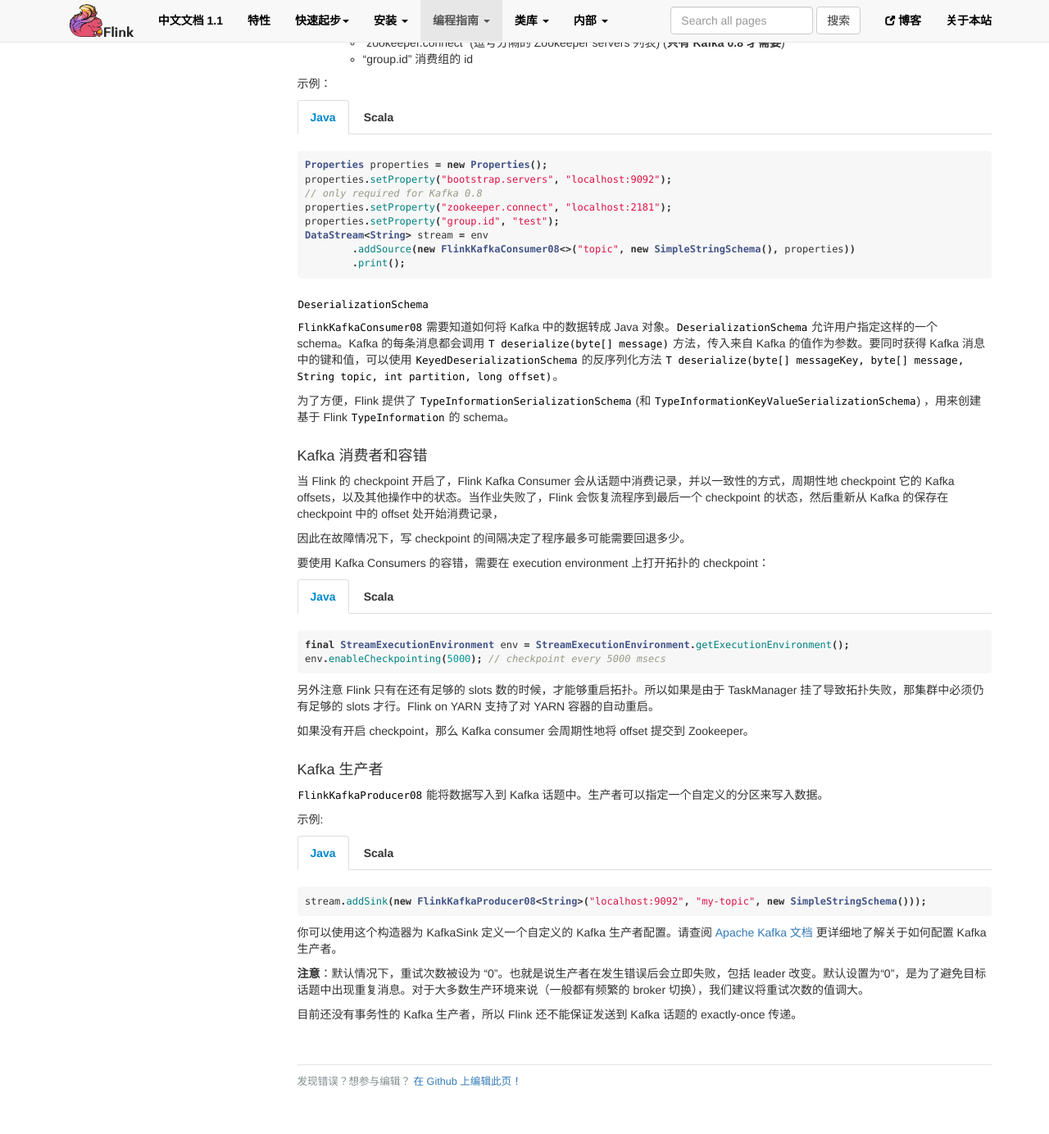
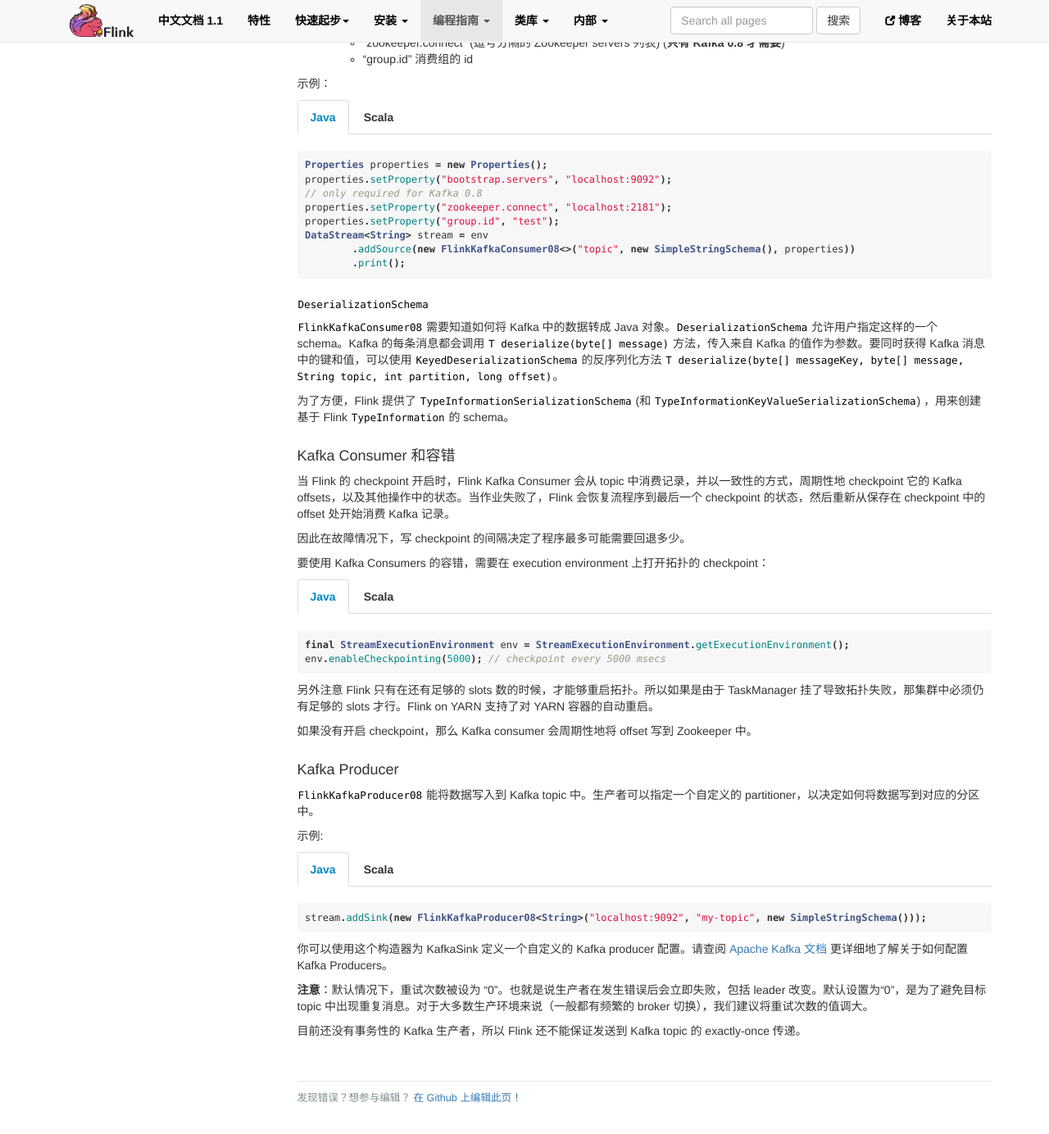
Before and after one commit to xuchuanyin/flink-china-doc, a Jekyll site: the page built from apis/streaming/connectors/kafka.md, in a window 1280 px wide and 1400 px high, scrolled down 1106 px. Shown: the top 1384 px of the window at 82% size. Built offline with Jekyll 4.4.1, drawn with Linux system fonts in a browser that asks for light colours; nearby versions of some CDN libraries; comment, search, counter and statistics services are not loaded; some of the changed text lies outside the part shown.

Commit message:
addressed review comments

```diff
--- a/apis/streaming/connectors/kafka.md
+++ b/apis/streaming/connectors/kafka.md
@@ -26,11 +26,11 @@ specific language governing permissions and limitations
 under the License.
 -->
 
-该连接器可以访问由 [Apache Kafka](https://kafka.apache.org/) 提供的事件流。
+该 connector 可以访问由 [Apache Kafka](https://kafka.apache.org/) 提供的事件流。
 
-Flink 提供了特殊的 Kafka 连接器，用来从 Kafka 话题（topic）中读取数据，和写入数据到 Kafka 话题中。Flink Kafka Consumer 整合了 Flink 的 checkpoint 机制来提供 exactly-once 处理语义。要实现这个，Flink 并不是单纯依赖 Kafka 的消费组偏移跟踪，而是在内部也会跟踪并 checkpoint 这些偏移（offset）。
+Flink 提供了专门的的 Kafka connector，用来从 Kafka topic 中读写数据。Flink Kafka Consumer 中整合了 Flink 的 checkpoint 机制，以提供只处理一次（exactly-once）的语义。为了实现这个功能，Flink 并不是简单地依赖 Kafka 的 offset 机制，而是在内部也会对相应的 offset 做状态存储和跟踪。
 
-请根据你的案例和环境来选择对应的包（maven artifact id）和类名。对于大多数用户来说，`FlinkKafkaConsumer08`（在 `flink-connector-kafka` 中）是很合适的。
+请根据你的使用场景和环境来选择对应的包（maven artifact id）和类名。对于大多数用户来说，`FlinkKafkaConsumer08`（在 `flink-connector-kafka` 中）相对比较适用。
 
 
 <table class="table table-bordered">
@@ -51,7 +51,7 @@ Flink 提供了特殊的 Kafka 连接器，用来从 Kafka 话题（topic）中
         <td>FlinkKafkaConsumer082<br>
         FlinkKafkaProducer</td>
         <td>0.8.x</td>
-        <td>内部使用 Kafka 的 <a href="https://cwiki.apache.org/confluence/display/KAFKA/0.8.0+SimpleConsumer+Example">SimpleConsumer</a> API 。Flink 会将 offset 提交到 ZK。</td>
+        <td>内部使用 Kafka 的 <a href="https://cwiki.apache.org/confluence/display/KAFKA/0.8.0+SimpleConsumer+Example">SimpleConsumer</a> API 。Flink 会存储相应的 offset 到 ZK 中。</td>
     </tr>
      <tr>
         <td>flink-connector-kafka-0.8{{ site.scala_version_suffix }}</td>
@@ -59,7 +59,7 @@ Flink 提供了特殊的 Kafka 连接器，用来从 Kafka 话题（topic）中
         <td>FlinkKafkaConsumer08<br>
         FlinkKafkaProducer08</td>
         <td>0.8.x</td>
-        <td>内部使用 Kafka 的 <a href="https://cwiki.apache.org/confluence/display/KAFKA/0.8.0+SimpleConsumer+Example">SimpleConsumer</a> API 。Flink 会将 offset 提交到 ZK。</td>
+        <td>内部使用 Kafka 的 <a href="https://cwiki.apache.org/confluence/display/KAFKA/0.8.0+SimpleConsumer+Example">SimpleConsumer</a> API 。Flink 会存储相应的 offset 到 ZK 中。</td>
     </tr>
      <tr>
         <td>flink-connector-kafka-0.9{{ site.scala_version_suffix }}</td>
@@ -90,15 +90,15 @@ Flink 提供了特殊的 Kafka 连接器，用来从 Kafka 话题（topic）中
 * 在 32 位的机器上，[这个问题](http://stackoverflow.com/questions/22325364/unrecognized-vm-option-usecompressedoops-when-running-kafka-from-my-ubuntu-in) 可能会发生。
 * 如果 Kafka 和 Zookeeper 服务运行在远程机器上，那么 `config/server.properties` 中的 `advertised.host.name` 配置必须设置成机器的 IP 地址。
 
-#### Kafka 消费者
+#### Kafka Consumer
 
-Flink 的 Kafka 消费者称作 `FlinkKafkaConsumer08` (或 `09`)。它提供了访问一个或多个 Kafka 话题的功能。
+Flink 的 Kafka consumer 称作 `FlinkKafkaConsumer08` (或 `09`)。它提供了访问一个或多个 Kafka topic 的功能。
 
 该类的构造器需要接受如下的参数：
 
-1. 话题名 / 话题列表
+1.  topic 名 /  topic 列表
 2. 一个 `DeserializationSchema` / `KeyedDeserializationSchema` 用来反序列化从 Kafka 获得的数据。
-3. Kafka 消费者的 `Properties`（属性）：
+3. Kafka consumer 的 `Properties`（属性）：
   下面的属性是必须的：
   - "bootstrap.servers" (逗号分隔的 Kafka brokers 列表)
   - "zookeeper.connect" (逗号分隔的 Zookeeper servers 列表) (**只有 Kafka 0.8 才需要**)
@@ -140,9 +140,9 @@ stream = env
 
 为了方便，Flink 提供了 `TypeInformationSerializationSchema` (和 `TypeInformationKeyValueSerializationSchema`) ，用来创建基于 Flink `TypeInformation` 的 schema。
 
-#### Kafka 消费者和容错
+#### Kafka Consumer 和容错
 
-当 Flink 的 checkpoint 开启了，Flink Kafka Consumer 会从话题中消费记录，并以一致性的方式，周期性地 checkpoint 它的 Kafka offsets，以及其他操作中的状态。当作业失败了，Flink 会恢复流程序到最后一个 checkpoint 的状态，然后重新从 Kafka 的保存在 checkpoint 中的 offset 处开始消费记录，
+当 Flink 的 checkpoint 开启时，Flink Kafka Consumer 会从 topic 中消费记录，并以一致性的方式，周期性地 checkpoint 它的 Kafka offsets，以及其他操作中的状态。当作业失败了，Flink 会恢复流程序到最后一个 checkpoint 的状态，然后重新从保存在 checkpoint 中的 offset 处开始消费 Kafka 记录。
 
 因此在故障情况下，写 checkpoint 的间隔决定了程序最多可能需要回退多少。
 
@@ -165,11 +165,11 @@ env.enableCheckpointing(5000) // checkpoint every 5000 msecs
 
 另外注意 Flink 只有在还有足够的 slots 数的时候，才能够重启拓扑。所以如果是由于 TaskManager 挂了导致拓扑失败，那集群中必须仍有足够的 slots 才行。Flink on YARN 支持了对 YARN 容器的自动重启。
 
-如果没有开启 checkpoint，那么 Kafka consumer 会周期性地将 offset 提交到 Zookeeper。
+如果没有开启 checkpoint，那么 Kafka consumer 会周期性地将 offset 写到 Zookeeper 中。
 
-#### Kafka 生产者
+#### Kafka Producer
 
-`FlinkKafkaProducer08` 能将数据写入到 Kafka 话题中。生产者可以指定一个自定义的分区来写入数据。
+`FlinkKafkaProducer08` 能将数据写入到 Kafka topic 中。生产者可以指定一个自定义的 partitioner，以决定如何将数据写到对应的分区中。
 
 
 示例:
@@ -187,8 +187,8 @@ stream.addSink(new FlinkKafkaProducer08[String]("localhost:9092", "my-topic", ne
 </div>
 </div>
 
-你可以使用这个构造器为 KafkaSink 定义一个自定义的 Kafka 生产者配置。请查阅 [Apache Kafka 文档](https://kafka.apache.org/documentation.html) 更详细地了解关于如何配置 Kafka 生产者。
+你可以使用这个构造器为 KafkaSink 定义一个自定义的 Kafka producer 配置。请查阅 [Apache Kafka 文档](https://kafka.apache.org/documentation.html) 更详细地了解关于如何配置 Kafka Producers。
 
-**注意**：默认情况下，重试次数被设为 “0”。也就是说生产者在发生错误后会立即失败，包括 leader 改变。默认设置为“0”，是为了避免目标话题中出现重复消息。对于大多数生产环境来说（一般都有频繁的 broker 切换），我们建议将重试次数的值调大。
+**注意**：默认情况下，重试次数被设为 “0”。也就是说生产者在发生错误后会立即失败，包括 leader 改变。默认设置为“0”，是为了避免目标 topic 中出现重复消息。对于大多数生产环境来说（一般都有频繁的 broker 切换），我们建议将重试次数的值调大。
 
-目前还没有事务性的 Kafka 生产者，所以 Flink 还不能保证发送到 Kafka 话题的 exactly-once 传递。
+目前还没有事务性的 Kafka 生产者，所以 Flink 还不能保证发送到 Kafka topic 的 exactly-once 传递。
```
Also changed, not shown: other parts of apis/streaming/connectors/kafka.md (+2 -2 lines), apis/streaming/connectors/index.md (+2 -2 lines).
